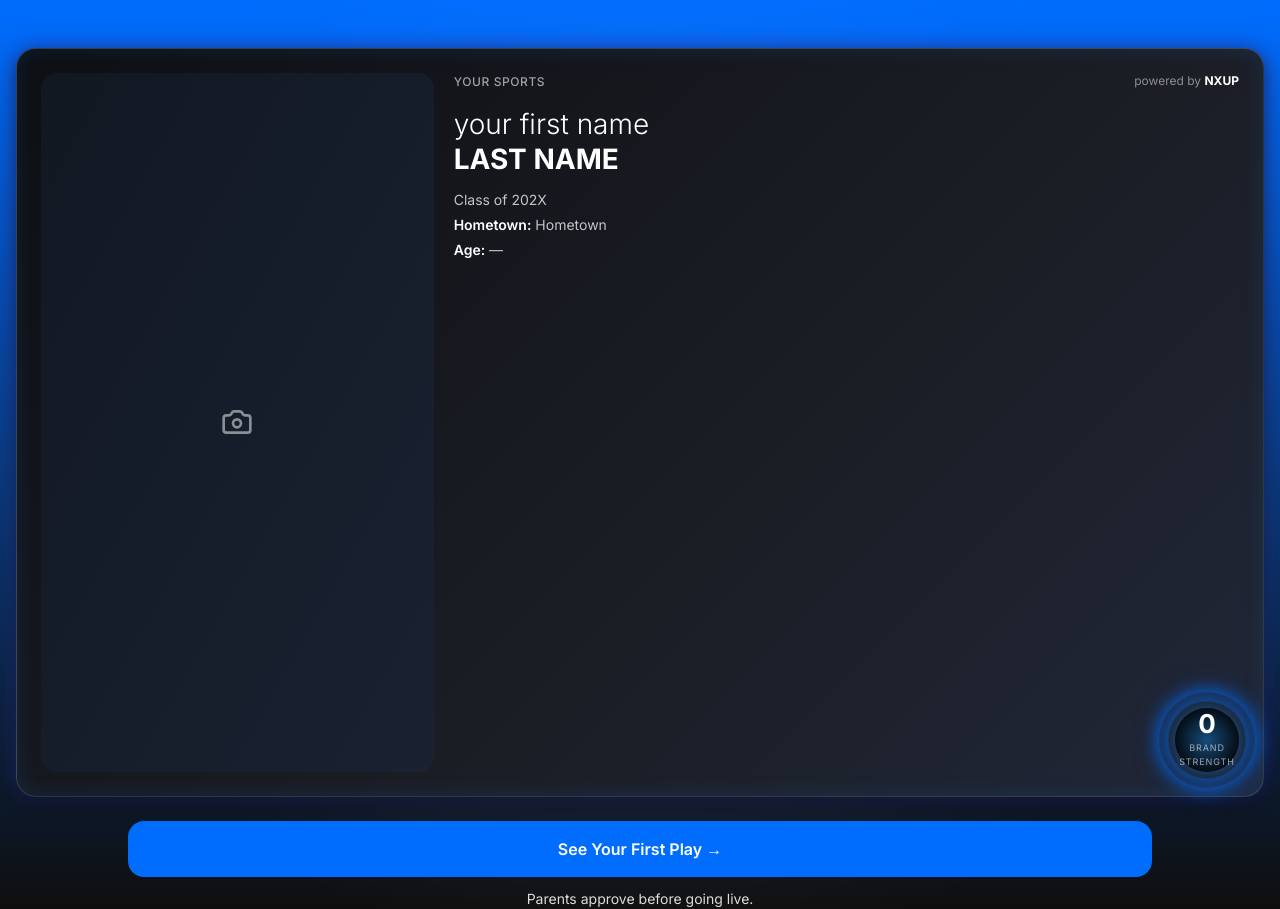
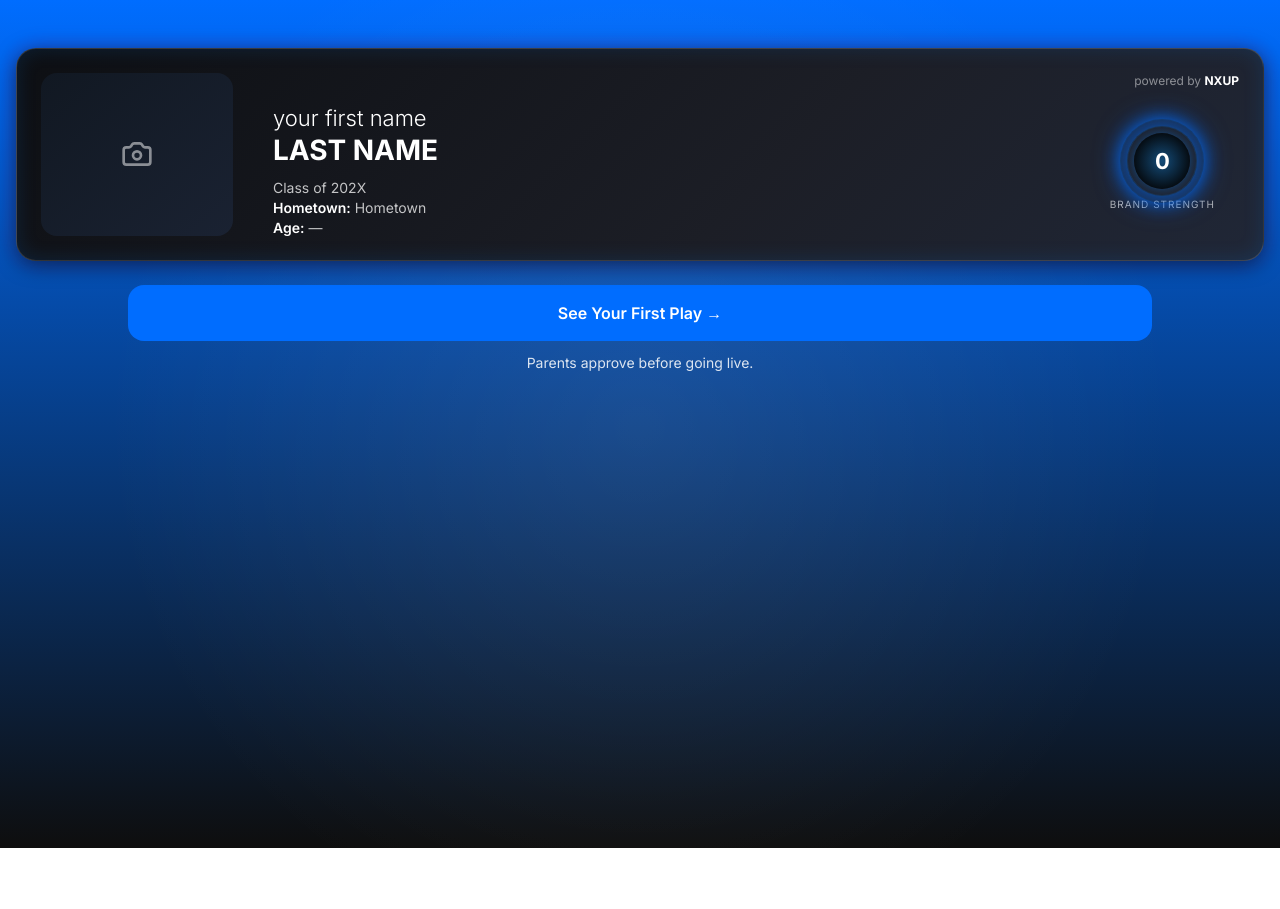
Before and after one commit to seanallen1155-crypto/nxup-frontend, a Next.js app: page /onboarding/intro in a window 1280 px wide. After the commit the page ends 848 px from the top, so only its background shows below. Built offline with nearby package versions, Linux system fonts and the light colour scheme.

Commit message:
onboarding athlete card updated

```diff
--- a/src/components/ui/BrandCard.tsx
+++ b/src/components/ui/BrandCard.tsx
@@ -8,7 +8,6 @@ type BrandCardProps = {
   imageSrc?: string;
   firstName?: string;
   lastName?: string;
-  sports?: string[];
   classYear?: string;
   hometown?: string;
   age?: string | number;
@@ -19,7 +18,6 @@ export default function BrandCard({
   imageSrc,
   firstName = "your first name",
   lastName = "LAST NAME",
-  sports = [],
   classYear = "202X",
   hometown = "Hometown",
   age = "—",
@@ -27,14 +25,15 @@ export default function BrandCard({
 }: BrandCardProps) {
   return (
     <div
-      className="relative mx-auto w-full max-w-[calc(100%-32px)] aspect-[5/3] rounded-[20px] p-6
-                 grid grid-cols-[1fr_2fr] gap-5
+      className="relative mx-auto w-full max-w-[calc(100%-32px)]
+                 rounded-[20px] p-4 sm:p-6
+                 flex gap-4 sm:gap-6
                  bg-[linear-gradient(135deg,#0d0f13_0%,#1c1e26_60%,#202737_100%)]
                  backdrop-blur-[12px] border border-white/15
                  shadow-[0_4px_20px_rgba(0,0,0,0.6),inset_0_0_20px_rgba(0,132,255,0.15),0_0_15px_rgba(0,114,255,0.35),0_0_25px_rgba(255,0,200,0.15)]"
     >
       {/* === Left photo panel === */}
-      <div className="rounded-[16px] bg-gradient-to-br from-[#111822] to-[#1a2232] flex items-center justify-center overflow-hidden">
+      <div className="w-32 sm:w-48 rounded-[16px] bg-gradient-to-br from-[#111822] to-[#1a2232] flex items-center justify-center overflow-hidden">
         {imageSrc ? (
           // eslint-disable-next-line @next/next/no-img-element
           <img
@@ -48,12 +47,9 @@ export default function BrandCard({
       </div>
 
       {/* === Right text block === */}
-      <div className="relative flex flex-col justify-start gap-4">
-        {/* Top row */}
-        <div className="flex items-start justify-between">
-          <div className="uppercase text-[12px] font-medium tracking-wider text-white/60">
-            {sports.length > 0 ? sports.join(" | ") : "YOUR SPORTS"}
-          </div>
+      <div className="relative flex-1 flex flex-col justify-start gap-4 pl-2 sm:pl-4">
+        {/* Top row (only NXUP on the right) */}
+        <div className="flex items-start justify-end">
           <div className="text-xs text-white/70">
             <span className="opacity-70">powered by </span>
             <span className="font-bold text-white">NXUP</span>
@@ -62,14 +58,14 @@ export default function BrandCard({
 
         {/* Name + details */}
         <div className="flex flex-col">
-          <span className="text-white text-[22px] sm:text-[28px] font-light lowercase leading-tight">
+          <span className="text-white text-sm sm:text-[22px] font-light lowercase leading-tight">
             {firstName}
           </span>
-          <span className="text-white text-[22px] sm:text-[28px] font-bold uppercase leading-tight">
+          <span className="text-white text-base sm:text-[28px] font-bold uppercase leading-tight">
             {lastName}
           </span>
 
-          <div className="mt-3 space-y-1 text-[14px] text-white/75">
+          <div className="mt-3 space-y-1 text-xs sm:text-[14px] text-white/75">
             <div>Class of {classYear}</div>
             <div>
               <span className="font-semibold text-white">Hometown:</span>{" "}
@@ -81,9 +77,9 @@ export default function BrandCard({
           </div>
         </div>
 
-        {/* ScoreBadge remains external, placed by parent */}
-        <div className="absolute bottom-0 right-0">
-          <ScoreBadge score={score} label="Athl Score" />
+        {/* ScoreBadge */}
+        <div className="mt-4 flex justify-end sm:mt-0 sm:block sm:absolute sm:bottom-6 sm:right-6">
+          <ScoreBadge score={score} />
         </div>
       </div>
     </div>
--- a/src/components/ui/ScoreBadge.tsx
+++ b/src/components/ui/ScoreBadge.tsx
@@ -13,12 +13,10 @@ export default function ScoreBadge({
   className,
 }: ScoreBadgeProps) {
   return (
+    <div className={cn("flex flex-col items-center justify-center", className)}>
+      {/* Badge */}
       <div
-      className={cn(
-        "relative flex items-center justify-center w-[64px] h-[64px] rounded-full",
-        "shadow-[0_0_12px_rgba(0,132,255,0.5)]",
-        className
-      )}
+        className="relative flex items-center justify-center w-[56px] h-[56px] rounded-full shadow-[0_0_10px_rgba(0,132,255,0.4)]"
         style={{
           background:
             "radial-gradient(circle at center, rgba(0,150,255,0.35) 0%, rgba(0,0,0,0.9) 80%)",
@@ -27,22 +25,23 @@ export default function ScoreBadge({
         {/* Concentric Rings */}
         <div
           className="absolute rounded-full border border-[rgba(0,132,255,0.15)] animate-[pulse_4s_ease-in-out_infinite]"
-        style={{ width: "78px", height: "78px", animationDelay: "0s" }}
+          style={{ width: "70px", height: "70px", animationDelay: "0s" }}
         />
         <div
           className="absolute rounded-full border border-[rgba(0,132,255,0.08)] animate-[pulse_4s_ease-in-out_infinite]"
-        style={{ width: "96px", height: "96px", animationDelay: "1s" }}
+          style={{ width: "84px", height: "84px", animationDelay: "1s" }}
         />
 
-      {/* Score content */}
-      <div className="relative flex flex-col items-center justify-center text-center">
-        <span className="text-white font-bold text-[26px] leading-none">
+        {/* Score */}
+        <span className="text-white font-bold text-[22px] leading-none relative z-10">
           {score}
         </span>
-        <span className="uppercase text-[9px] tracking-widest text-white/60 mt-1">
+      </div>
+
+      {/* Label below badge */}
+      <span className="uppercase text-[10px] tracking-widest text-white/65 mt-2">
         Brand Strength
       </span>
     </div>
-    </div>
   );
 }
```
Lines whose indentation alone changed are shown as unchanged.
